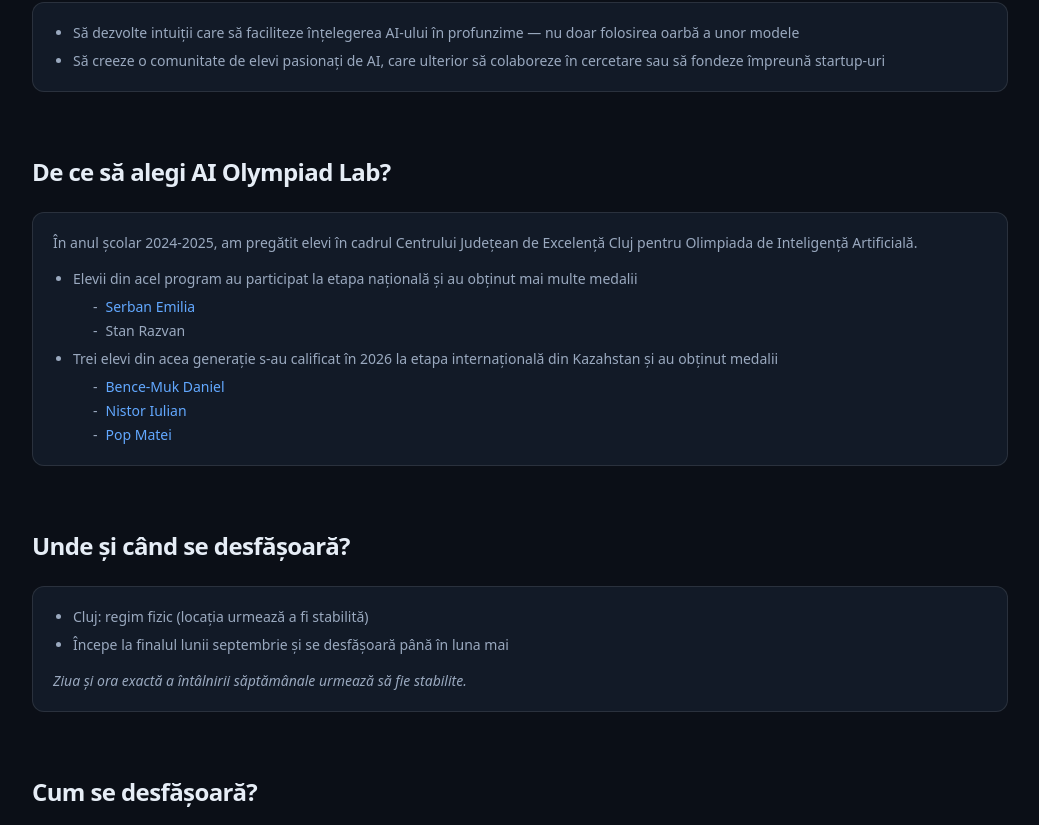
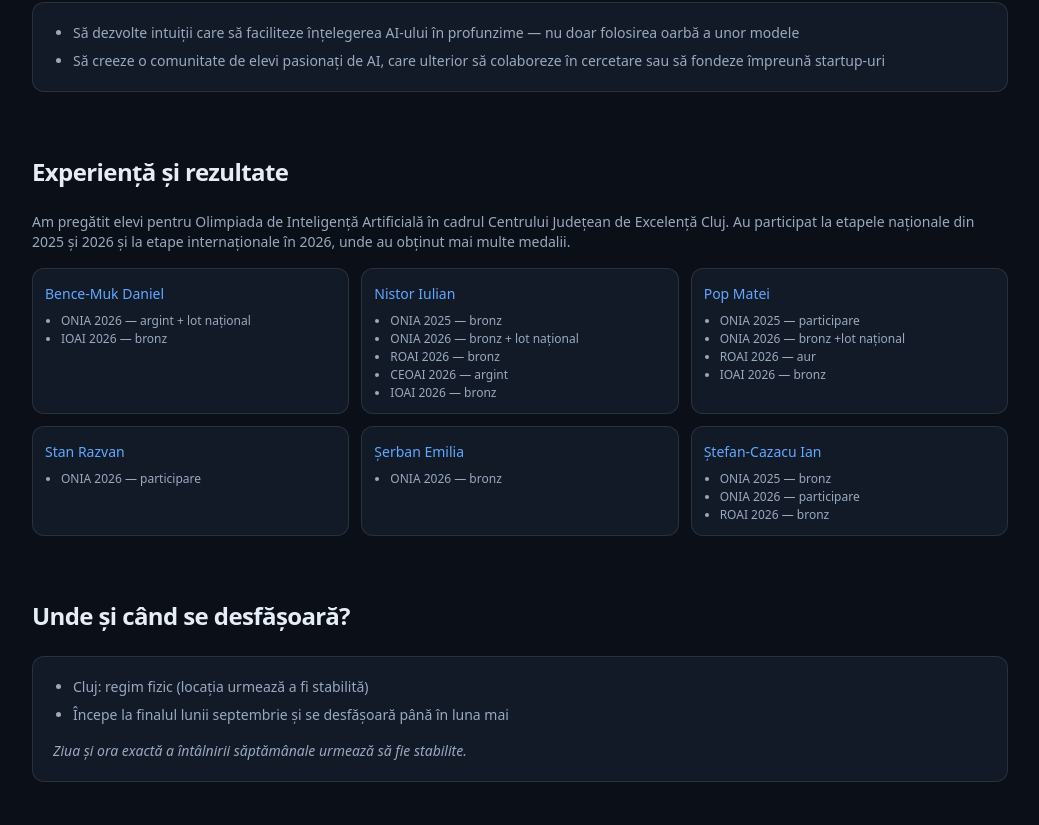
Before and after one commit to manudragomir/personal-website, a Next.js app: page /ai-olympiad-lab in a window 1280 px wide. Shown: the part 1155-1980 px from the top of the page, without its empty margins (120-1159 px from the left). Built offline with nearby package versions, Linux system fonts and the light colour scheme.

Commit message:
update experience

```diff
--- a/app/ai-olympiad-lab/page.tsx
+++ b/app/ai-olympiad-lab/page.tsx
@@ -11,8 +11,68 @@ import {
   overviewSections,
   outcomes,
   scholarships,
-  topics
+  topics,
+  type OverviewPoint
 } from "@/data/ai-olympiad-lab";
+
+const experienceTitle = "Experiență și rezultate";
+
+type StudentLink = { href?: string; label: string; results?: string[] };
+
+function isGroupedPoint(point: OverviewPoint): point is { text: string; items: StudentLink[] } {
+  return typeof point === "object";
+}
+
+function ExperienceDetailCard({
+  text,
+  points
+}: {
+  text?: string;
+  points: { text: string; items: StudentLink[] }[];
+}) {
+  const students = points[0]?.items ?? [];
+
+  return (
+    <div className="space-y-4">
+      {text ? <p className="text-sm text-muted">{text}</p> : null}
+      <div className="grid grid-cols-2 gap-3 md:grid-cols-3">
+        {students.map((student) => (
+          <article key={student.label} className="rounded-xl border border-white/10 bg-card p-3">
+            {student.href ? (
+              <a
+                href={student.href}
+                target="_blank"
+                rel="noreferrer noopener"
+                className="text-sm font-medium text-accent underline-offset-2 hover:underline"
+              >
+                {student.label}
+              </a>
+            ) : (
+              <p className="text-sm font-medium text-foreground">{student.label}</p>
+            )}
+            {student.results && student.results.length > 0 ? (
+              <ul className="mt-2 list-disc space-y-0.5 pl-4 text-xs text-muted">
+                {student.results.map((result) => (
+                  <li key={result}>{result}</li>
+                ))}
+              </ul>
+            ) : null}
+          </article>
+        ))}
+      </div>
+    </div>
+  );
+}
+
+function ExperienceResults({
+  text,
+  points
+}: {
+  text?: string;
+  points: OverviewPoint[] | undefined;
+}) {
+  return <ExperienceDetailCard text={text} points={(points ?? []).filter(isGroupedPoint)} />;
+}
 
 export const metadata: Metadata = {
   title: "AI Olympiad Lab",
@@ -57,6 +117,9 @@ export default function AiOlympiadPage() {
 
       {overviewSections.map((item) => (
         <Section key={item.title} title={item.title}>
+          {item.title === experienceTitle ? (
+            <ExperienceResults text={item.text} points={item.points} />
+          ) : (
           <article className="rounded-xl border border-white/10 bg-card p-5">
             {item.text || item.link ? (
               item.linkBelow ? (
@@ -126,6 +189,7 @@ export default function AiOlympiadPage() {
             ) : null}
             {item.note ? <p className="mt-4 text-sm italic text-muted">{item.note}</p> : null}
           </article>
+          )}
         </Section>
       ))}
 
--- a/data/ai-olympiad-lab.ts
+++ b/data/ai-olympiad-lab.ts
@@ -4,10 +4,16 @@ export const mateiPopLinkedInUrl = "https://www.linkedin.com/in/matei-pop-a30960
 export const iulianNistorLinkedInUrl = "https://www.linkedin.com/in/nistor-iulian-a81190370/";
 export const danielBenceMukLinkedInUrl = "https://www.linkedin.com/in/daniel-bence-muk-922b452b9/";
 export const emiliaSerbanLinkedInUrl = "https://www.linkedin.com/in/emilia-serban-634387350/";
+export const razvanStanLinkedInUrl = "https://www.linkedin.com/in/razvan-andrei-stan-733689402/";
+export const ianStefanCazacuLinkedInUrl = "https://www.linkedin.com/in/ian-stefan-cazacu-9b20aa366/";
 
-export type OverviewPoint =
-  | string
-  | { text: string; items: { href?: string; label: string }[] };
+export type StudentItem = {
+  href?: string;
+  label: string;
+  results?: string[];
+};
+
+export type OverviewPoint = string | { text: string; items: StudentItem[] };
 
 export const hero = {
   title: "AI Olympiad Lab",
@@ -61,22 +67,56 @@ export const overviewSections: {
     ]
   },
   {
-    title: "De ce să alegi AI Olympiad Lab?",
-    text: "În anul școlar 2024-2025, am pregătit elevi în cadrul Centrului Județean de Excelență Cluj pentru Olimpiada de Inteligență Artificială.",
+    title: "Experiență și rezultate",
+    text: "Am pregătit elevi pentru Olimpiada de Inteligență Artificială în cadrul Centrului Județean de Excelență Cluj. Au participat la etapele naționale din 2025 și 2026 și la etape internaționale în 2026, unde au obținut mai multe medalii.",
     points: [
       {
-        text: "Elevii din acel program au participat la etapa națională și au obținut mai multe medalii",
+        text: "Elevi din acel program au participat la etapele naționale din 2025 și 2026 și au obținut mai multe medalii",
         items: [
-          { href: emiliaSerbanLinkedInUrl, label: "Serban Emilia" },
-          { label: "Stan Razvan" }
-        ]
-      },
-      {
-        text: "Trei elevi din acea generație s-au calificat în 2026 la etapa internațională din Kazahstan și au obținut medalii",
-        items: [
-          { href: danielBenceMukLinkedInUrl, label: "Bence-Muk Daniel" },
-          { href: iulianNistorLinkedInUrl, label: "Nistor Iulian" },
-          { href: mateiPopLinkedInUrl, label: "Pop Matei" },
+          {
+            href: danielBenceMukLinkedInUrl,
+            label: "Bence-Muk Daniel",
+            results: [
+              "ONIA 2026 — argint + lot național",
+              "IOAI 2026 — bronz"
+            ]
+          },
+          {
+            href: iulianNistorLinkedInUrl,
+            label: "Nistor Iulian",
+            results: [
+              "ONIA 2025 — bronz",
+              "ONIA 2026 — bronz + lot național",
+              "ROAI 2026 — bronz",
+              "CEOAI 2026 — argint",
+              "IOAI 2026 — bronz"
+            ]
+          },
+          {
+            href: mateiPopLinkedInUrl,
+            label: "Pop Matei",
+            results: [
+              "ONIA 2025 — participare",
+              "ONIA 2026 — bronz +lot național",
+              "ROAI 2026 — aur",
+              "IOAI 2026 — bronz"
+            ]
+          },
+          {
+            href: razvanStanLinkedInUrl,
+            label: "Stan Razvan",
+            results: ["ONIA 2026 — participare"]
+          },
+          {
+            href: emiliaSerbanLinkedInUrl,
+            label: "Șerban Emilia",
+            results: ["ONIA 2026 — bronz"]
+          },
+          {
+            href: ianStefanCazacuLinkedInUrl,
+            label: "Ștefan-Cazacu Ian",
+            results: ["ONIA 2025 — bronz", "ONIA 2026 — participare", "ROAI 2026 — bronz"]
+          }
         ]
       }
     ]
@@ -172,7 +212,7 @@ export const outcomes = {
 
 export const howToApply = {
   steps: [
-    "Completează formularul de aplicație (butonul Aplică de pe pagină).",
+    "Completează formularul de înscriere (butonul Aplică de pe pagină).",
     "Termen limită: 20 septembrie 2026.",
     "Te voi contacta pe email cu pașii următori.",
     "Prima lecție este gratuită — o poți folosi ca să vezi dacă ți se potrivește programul."
```
